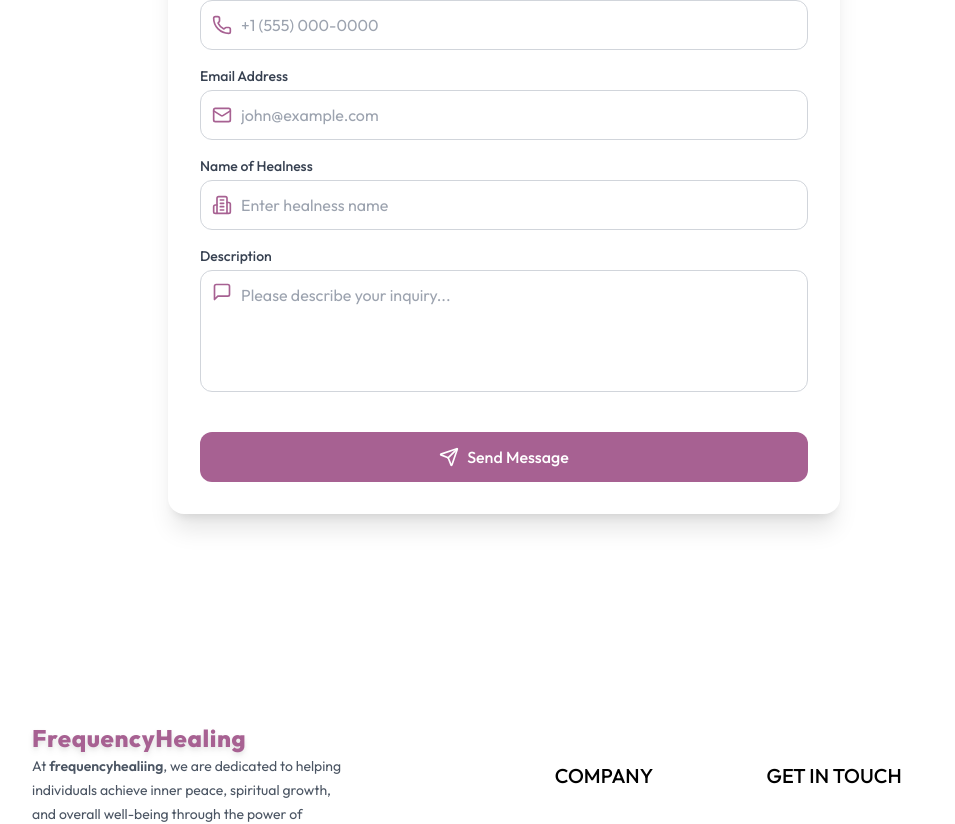
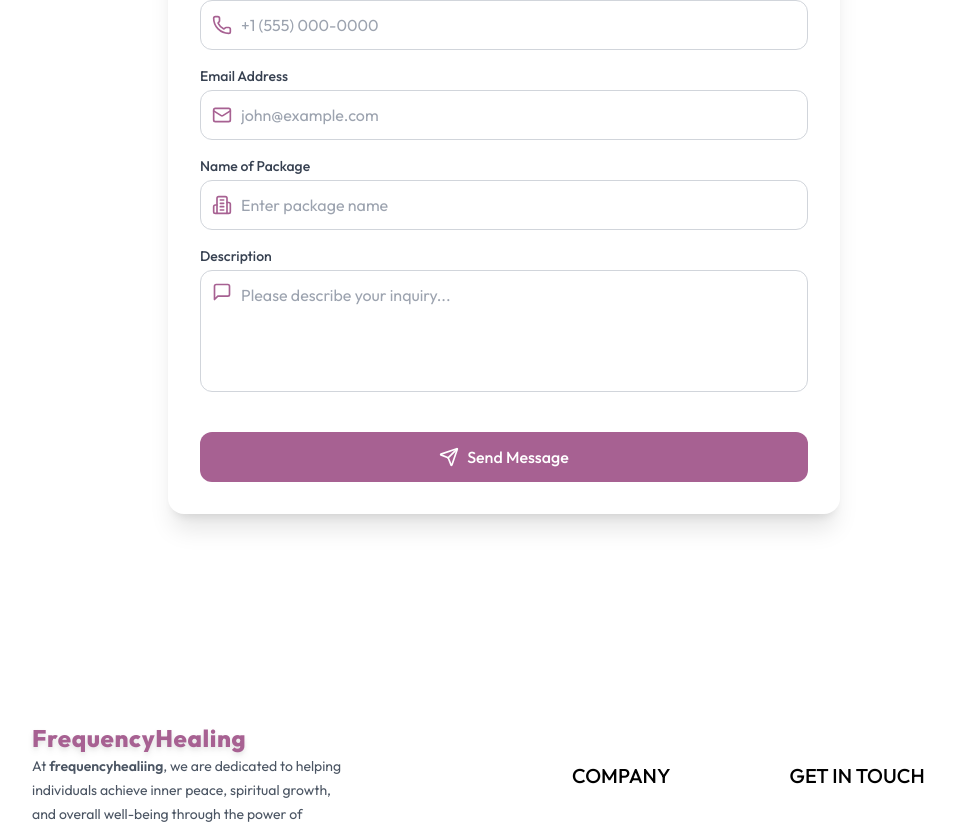
Before and after one commit to omkar2711/AuraWellness, a React (Vite) app: page / in a window 1280 px wide. Shown: the part 3217-4041 px from the top of the page, without its empty margins (136-1091 px from the left). Built offline with nearby package versions, Linux system fonts and the light colour scheme; no server answers.

Commit message:
added email service - needs testing

```diff
--- a/src/components/Footer.jsx
+++ b/src/components/Footer.jsx
@@ -68,7 +68,7 @@ const Footer = () => {
           <p className="text-xl font-medium mb-5 mt-10 ">GET IN TOUCH</p>
           <ul className="flex flex-col gap-2 text-gray-600 mt-20">
             <li>+971 58 562 6983</li>
-            <li>aurawellnesssolutions@gmail.com</li>
+            <li>frequencyhealiing@gmail.com</li>
           </ul>
         </div>
       </div>
--- a/src/components/contactInfo.jsx
+++ b/src/components/contactInfo.jsx
@@ -1,19 +1,61 @@
 import React, { useState } from 'react';
 import { Send, Phone, Mail, User, Building2, MessageSquare } from 'lucide-react';
+import emailjs from '@emailjs/browser';
 
 function ContactInfo() {
   const [formData, setFormData] = useState({
     name: '',
     phone: '',
     email: '',
-    healness: '',
+    package: '',
     description: ''
   });
 
-  const handleSubmit = (e) => {
+  const handleSubmit = async (e) => {
     e.preventDefault();
-    // Handle form submission here
-    console.log('Form submitted:', formData);
+
+    try {
+      // Send email to owner
+      await emailjs.send(
+        'service_2u4rw1q',
+        'template_nucuhca',
+        {
+          to_email: 'frequencyhealiing@gmail.com',
+          from_name: formData.name,
+          from_email: formData.email,
+          phone: formData.phone,
+          package: formData.package,
+          message: formData.description
+        },
+        'Lsjpj4fE_PIldyucf'
+      );
+
+      // Send confirmation email to user
+      await emailjs.send(
+        'service_2u4rw1q',
+        'template_tpagv72',
+        {
+          to_name: formData.name,
+          to_email: formData.email,
+          package: formData.package
+        },
+        'Lsjpj4fE_PIldyucf'
+      );
+
+      // Reset form after successful submission
+      setFormData({
+        name: '',
+        phone: '',
+        email: '',
+        package: '',
+        description: ''
+      });
+
+      alert('Thank you for your message. We will get back to you soon!');
+    } catch (error) {
+      console.error('Error sending email:', error);
+      // alert('There was an error sending your message. Please try again later.');
+    }
   };
 
   const handleChange = (e) => {
@@ -103,10 +145,10 @@ function ContactInfo() {
               </div>
             </div>
 
-            {/* Healness Name Input */}
+            {/* Package Name Input */}
             <div>
-              <label htmlFor="healness" className="block text-sm font-medium text-gray-700 mb-1">
-                Name of Healness
+              <label htmlFor="package" className="block text-sm font-medium text-gray-700 mb-1">
+                Name of Package
               </label>
               <div className="relative">
                 <div className="absolute inset-y-0 left-0 pl-3 flex items-center pointer-events-none">
@@ -114,12 +156,12 @@ function ContactInfo() {
                 </div>
                 <input
                   type="text"
-                  id="healness"
-                  name="healness"
-                  value={formData.healness}
+                  id="package"
+                  name="package"
+                  value={formData.package}
                   onChange={handleChange}
                   className="block w-full pl-10 pr-3 py-3 border border-gray-300 rounded-xl focus:ring-[#A76192] focus:border-[#A76192] transition duration-150 ease-in-out"
-                  placeholder="Enter healness name"
+                  placeholder="Enter package name"
                   required
                 />
               </div>
--- a/src/pages/Home.jsx
+++ b/src/pages/Home.jsx
@@ -12,7 +12,7 @@ const Home = () => {
   return (
     <div>
       <Header />
-      <whyFrequency />
+      {/* <whyFrequency /> */}
       <SpecialityMenu />
       <ProductPage  />
       {/* <TopProducts /> */}
--- a/src/pages/TnC.jsx
+++ b/src/pages/TnC.jsx
@@ -36,7 +36,7 @@ const TermsAndConditions = () => {
 
         <h2 className="text-2xl font-semibold text-[#A76192] mt-8 mb-4">Refunds</h2>
         <p className="text-gray-700 mb-6">
-          Refunds for services are available if the cancellation is made at least 24 hours in advance. If the cancellation occurs after this period, a 30% deduction will apply. For more details, please refer to our refund policy on our website or contact us directly.
+          Refunds for services are available if the cancellation is made at least 24 hours in advance. If the cancellation occurs after this period, a 30% deduction will apply. For more details, please contact us directly on our email id support@frequencyhealiing.com.
         </p>
 
         <h2 className="text-2xl font-semibold text-[#A76192] mt-8 mb-4">Content</h2>
```
